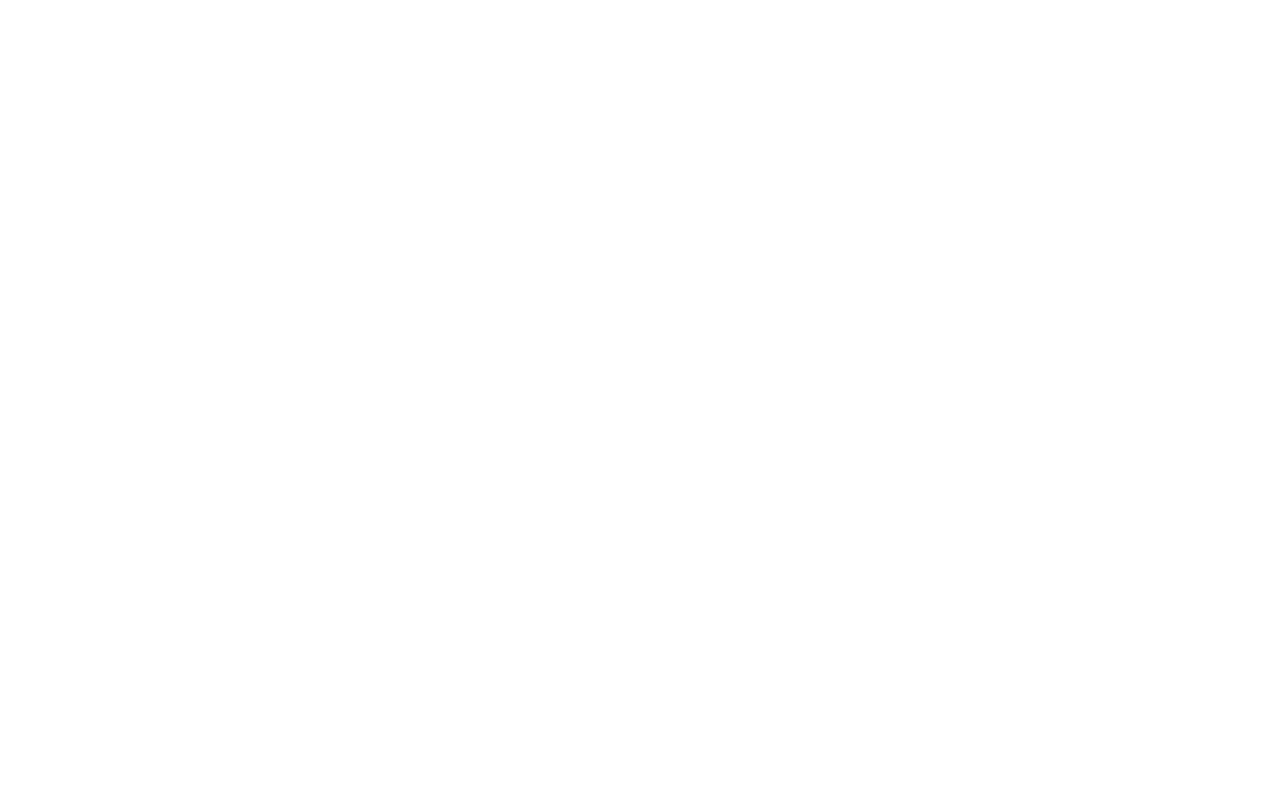
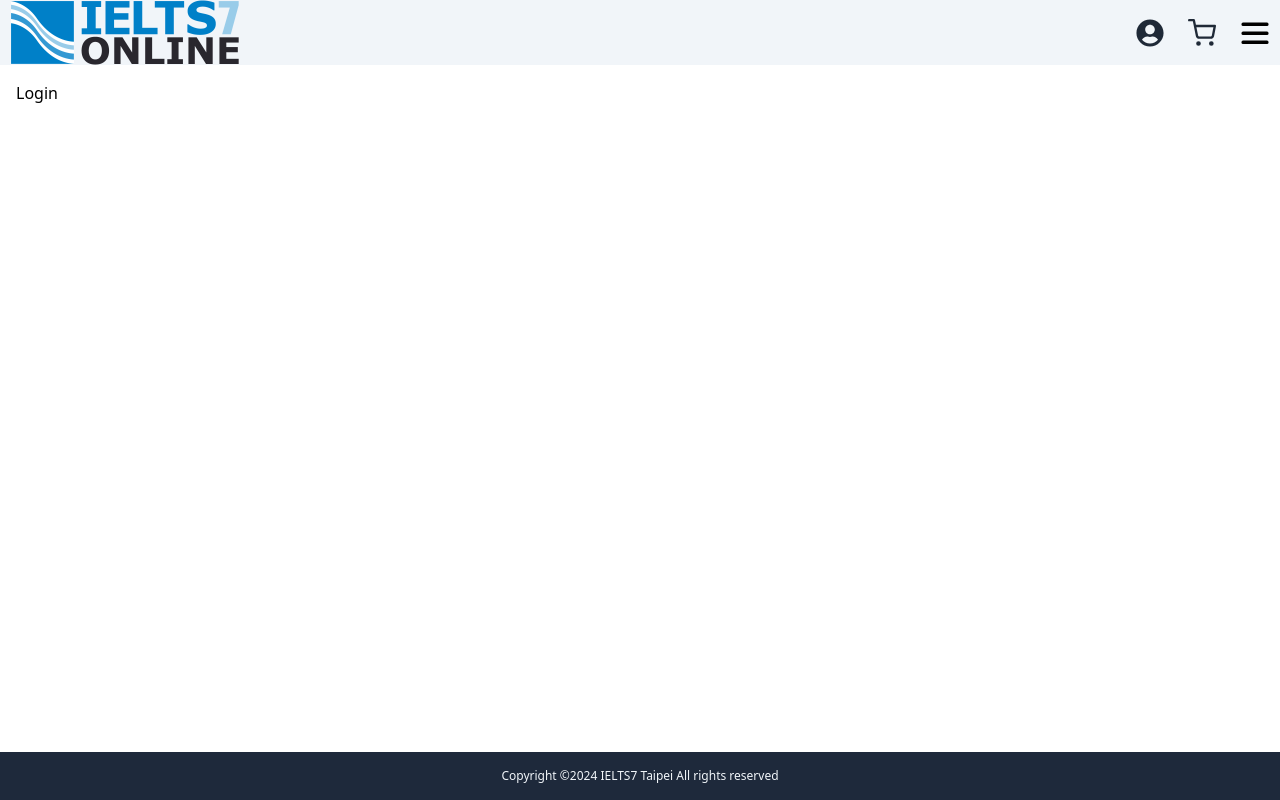
Before and after one commit to StevenWhygo/ielts7-react-dev, a React (Vite) app: page /login in a window 1280 px wide. Built offline with nearby package versions, Linux system fonts and the light colour scheme.

Commit message:
added nav icons

```diff
--- a/src/App.jsx
+++ b/src/App.jsx
@@ -12,6 +12,8 @@
 import Courses from './pages/public/Courses';
 import Teachers from './pages/public/Teachers';
 import Tests from './pages/public/Tests';
+import Login from './pages/public/Login';
+import Cart from './pages/public/Cart';
 
 // CSS
 import './App.css';
@@ -29,6 +31,8 @@
           <Route path="courses" element={<Courses />} />
           <Route path="teachers" element={<Teachers />} />
           <Route path="tests" element={<Tests />} />
+          <Route path="login" element={<Login />} />
+          <Route path="cart" element={<Cart />} />
         </Route>
       </Route>
       {/* </Route> */}
--- a/src/data/MENU.json
+++ b/src/data/MENU.json
@@ -3,17 +3,7 @@
   "publicMenu": [
     {
       "label": "Courses",
-      "route": "../courses",
-      "submenu": [
-        {
-          "label": "Basic Courses",
-          "route": "./basic-courses"
-        },
-        {
-          "label": "Advanced Courses",
-          "route": "./advanced-courses"
-        }
-      ]
+      "route": "../courses"
     },
     {
       "label": "Tests",
--- a/src/hooks/useNavButton.jsx
+++ b/src/hooks/useNavIcon.jsx
@@ -4,44 +4,18 @@
 import useViewportContext from './contextHooks/useViewportContext';
 
 // Handles control of Navbar buttons @ MainHeader
-const useNavButton = () => {
+const useNavIcon = () => {
   const { dispatch, displayMenu } = useNavContext();
 
   const { isMobile } = useViewportContext();
   // const { isAuth } = useAuthContext();
 
   function handleHamburger(open) {
-    // if (!open && displaySearchBar) {
-    //   handleSearchBar(false);
-    // }
     if (open && !displayMenu) {
       handleMenu(true);
     }
     if (!open && displayMenu) {
       handleMenu(false);
-    }
-  }
-
-  function handleSearchBar(display) {
-    if (!display) {
-      // Delays reaction time to prevent opening menu
-      setTimeout(() => {
-        dispatch({
-          type: 'searchbar',
-          payload: {
-            openHamburger: false,
-            // displaySearchBar: false,
-          },
-        });
-      }, 200);
-    } else {
-      dispatch({
-        type: 'searchbar',
-        payload: {
-          openHamburger: true,
-          // displaySearchBar: true,
-        },
-      });
     }
   }
 
@@ -65,23 +39,24 @@
     }
   }
 
-  function handleAuthMenu(display) {
-    if (!display) {
-      dispatch({
-        type: 'auth-menu',
-        payload: false,
-      });
-    } else {
-      dispatch({
-        type: 'auth-menu',
-        payload: true,
-      });
-    }
-  }
+  // function handleAuthMenu(display) {
+  //   if (!display) {
+  //     dispatch({
+  //       type: 'auth-menu',
+  //       payload: false,
+  //     });
+  //   } else {
+  //     dispatch({
+  //       type: 'auth-menu',
+  //       payload: true,
+  //     });
+  //   }
+  // }
 
   useEffect(() => {
     const navHandler = (e) => {
       if (!isMobile && displayMenu) {
+        handleMenu(false);
         // if (isAuth) {
         //   if (e.target.id !== 'auth-btn') {
         //     handleAuthMenu(false);
@@ -109,9 +84,9 @@
       document.body.removeEventListener('click', navHandler);
     };
   }, [displayMenu]);
-  // }, [displayMenu, displaySearchBar]);
 
-  return { handleMenu, handleSearchBar, handleHamburger, handleAuthMenu };
+  return { handleMenu, handleHamburger };
+  // return { handleMenu, handleHamburger, handleAuthMenu };
 };
 
-export default useNavButton;
+export default useNavIcon;
--- a/src/layouts/header/Hamburger.jsx
+++ b/src/layouts/header/Hamburger.jsx
@@ -1,10 +1,10 @@
 import Button from '../../components/Button';
 import useNavContext from '../../hooks/contextHooks/useNavContext';
-import useNavButton from '../../hooks/useNavButton';
+import useNavIcon from '../../hooks/useNavIcon';
 
 const Hamburger = () => {
   const { hamburgerRef, openHamburger } = useNavContext();
-  const { handleHamburger } = useNavButton();
+  const { handleHamburger } = useNavIcon();
 
   const attributes = {
     id: 'hamburger',
--- a/src/layouts/header/Menu.jsx
+++ b/src/layouts/header/Menu.jsx
@@ -1,18 +1,53 @@
+import { useState, useRef, useEffect, createElement } from 'react';
 import { NavLink } from 'react-router-dom';
 import useNavContext from '../../hooks/contextHooks/useNavContext';
+import useNavIcon from '../../hooks/useNavIcon';
 import menu from '../../data/MENU.json';
+import { FiChevronDown } from 'react-icons/fi';
+import { IconContext } from 'react-icons';
 
 const Menu = () => {
+  const [icon, setIcon] = useState(null);
   const { menuRef } = useNavContext();
+  const { handleMenu } = useNavIcon();
+  const submenuRef = useRef();
   const { publicMenu } = menu;
+
+  const handleClick = (e) => {};
+
   return (
     <ul
       id="menu"
       className="menu w-full bg-slate-100 border-t border-slate-200"
+      onClick={() => {
+        handleMenu();
+      }}
       ref={menuRef}
     >
       {publicMenu.map((option, i) => {
         return (
+          <li key={i}>
+            {option.submenu ? (
+              <>
+                <span className="flex justify-between items-center text-xl border-b p-3 border-slate-200">
+                  {option.label}
+                  <IconContext.Provider
+                    value={{
+                      color: 'blue',
+                      size: '34px',
+                    }}
+                  >
+                    <button onClick={handleClick}>
+                      <FiChevronDown />
+                    </button>
+                  </IconContext.Provider>
+                </span>
+                {/* <ul
+                    id="submenu"
+                    className="menu hidden w-full bg-slate-100 border-t border-slate-200"
+                    ref={submenuRef}
+                  >
+                    {option.submenu.map((option, i) => {
                       <li key={i}>
                         <NavLink
                           className="block text-large border-b p-3 border-slate-200"
@@ -20,6 +55,18 @@
                         >
                           {option.label}
                         </NavLink>
+                      </li>;
+                    })}
+                  </ul> */}
+              </>
+            ) : (
+              <NavLink
+                className="block text-xl border-b p-3 border-slate-200"
+                to={option.route}
+              >
+                {option.label}
+              </NavLink>
+            )}
           </li>
         );
       })}
--- a/src/layouts/header/Navbar.jsx
+++ b/src/layouts/header/Navbar.jsx
@@ -1,9 +1,14 @@
 import Menu from './Menu';
 import Hamburger from './Hamburger';
+import SignIn from './SignIn';
+import ShoppingCart from './ShoppingCart';
+
 const Navbar = () => {
   return (
     <div className="ml-auto">
       <div className="flex items-center gap-x-6 w-full">
+        <SignIn />
+        <ShoppingCart />
         <Hamburger />
       </div>
       <nav className="absolute top-12 h-0 w-0">
--- /dev/null
+++ b/src/layouts/header/ShoppingCart.jsx
@@ -0,0 +1,28 @@
+import { useNavigate } from 'react-router-dom';
+import { IconContext } from 'react-icons';
+import { FiShoppingCart } from 'react-icons/fi';
+
+const ShoppingCart = () => {
+  const navigate = useNavigate();
+
+  return (
+    <button
+      id="signin"
+      className="signin-btn flex items-center justify-center w-7 h-7 bg-transparent hover:opacity-80"
+      type="button"
+      title="Login"
+      onClick={() => navigate('/cart')}
+    >
+      <IconContext.Provider
+        value={{
+          color: '#1F2937',
+          size: '100%',
+        }}
+      >
+        <FiShoppingCart />
+      </IconContext.Provider>
+    </button>
+  );
+};
+
+export default ShoppingCart;
--- /dev/null
+++ b/src/layouts/header/SignIn.jsx
@@ -0,0 +1,28 @@
+import { useNavigate } from 'react-router-dom';
+import { IconContext } from 'react-icons';
+import { FaUserCircle } from 'react-icons/fa';
+
+const SignIn = () => {
+  const navigate = useNavigate();
+
+  return (
+    <button
+      id="signin"
+      className="signin-btn flex items-center justify-center w-7 h-7 bg-transparent hover:opacity-80"
+      type="button"
+      title="Login"
+      onClick={() => navigate('/login')}
+    >
+      <IconContext.Provider
+        value={{
+          color: '#1F2937',
+          size: '100%',
+        }}
+      >
+        <FaUserCircle />
+      </IconContext.Provider>
+    </button>
+  );
+};
+
+export default SignIn;
--- /dev/null
+++ b/src/pages/public/Cart.jsx
@@ -0,0 +1,10 @@
+import Page from '../../components/Page';
+
+const Cart = () => {
+  return (
+    <Page>
+      <div>Cart</div>
+    </Page>
+  );
+};
+export default Cart;
--- /dev/null
+++ b/src/pages/public/Login.jsx
@@ -0,0 +1,10 @@
+import Page from '../../components/Page';
+
+const Login = () => {
+  return (
+    <Page>
+      <div>Login</div>
+    </Page>
+  );
+};
+export default Login;
```
Also changed, not shown: src/data/MENU_SUB.json (added, +27 -0 lines). Lines whose indentation alone changed are shown as unchanged.
